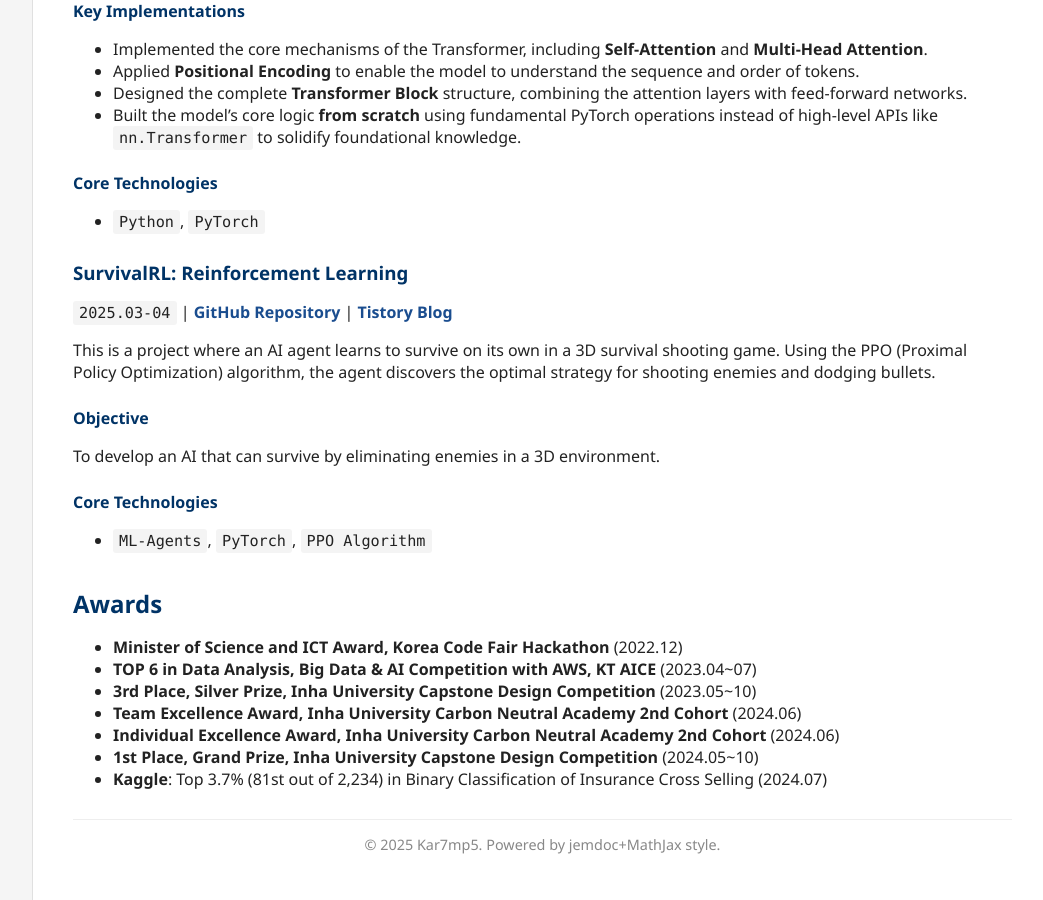
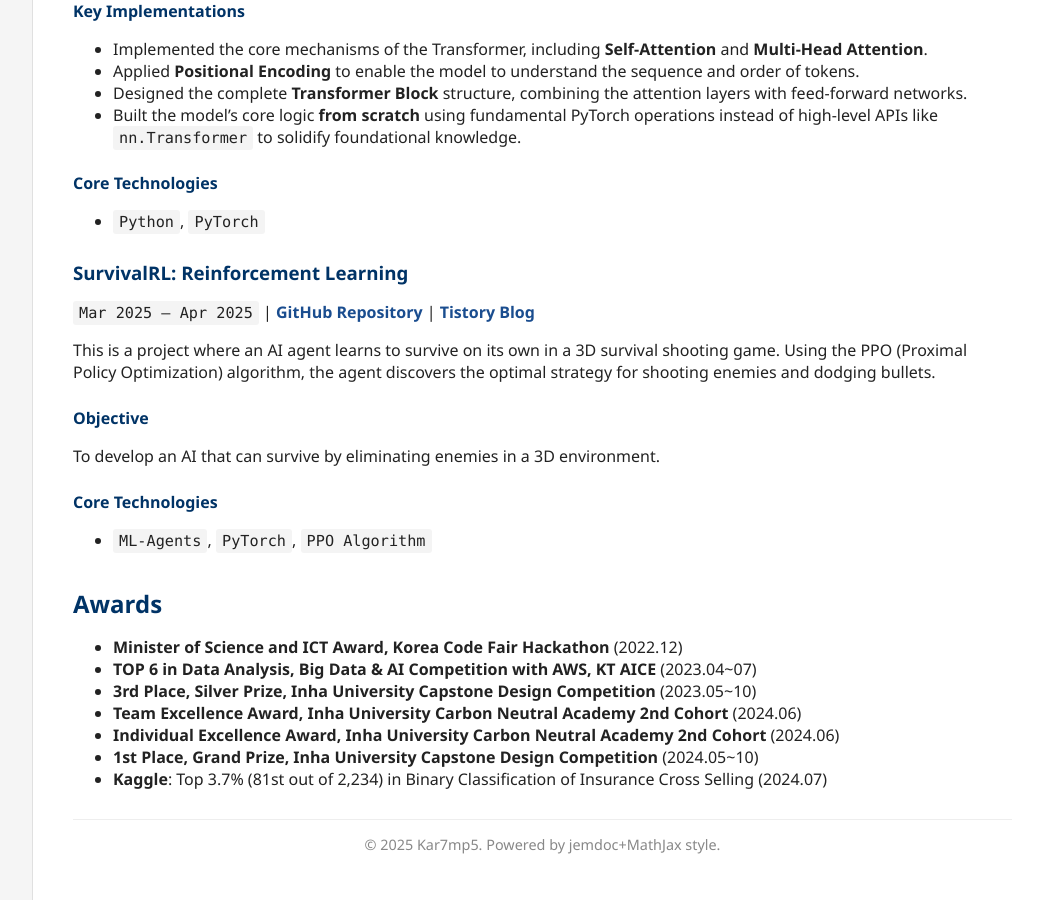
Before and after one commit to kar7mp5/kar7mp5.github.io, a Jekyll site: the page built from aboutme.md, in a window 1280 px wide and 900 px high, scrolled down 1548 px. Shown: the whole window, without its empty margins (228-1271 px from the left). Built offline with Jekyll 4.4.1, drawn with Linux system fonts in a browser that asks for light colours.

Commit message:
style: Change date format to English

```diff
--- a/aboutme.md
+++ b/aboutme.md
@@ -70,7 +70,7 @@ This project is a from-scratch implementation of a GPT model based on the "Atten
 
 ### SurvivalRL: Reinforcement Learning
 
-`2025.03-04` \| [**GitHub Repository**](https://github.com/kar7mp5/SurvivalRL) \| [**Tistory Blog**](https://kar7mp5.tistory.com/entry/Reinforcement-Learning-Python-Matplotlib%EC%9C%BC%EB%A1%9C-%EC%83%9D%ED%83%9C%EA%B3%84-%EA%B0%95%ED%99%94%ED%95%99%EC%8A%B5-%EC%8B%9C%EB%AE%AC%EB%A0%88%EC%9D%B4%EC%85%98-%EA%B5%AC%ED%98%84%ED%95%98%EA%B8%B0)
+`Mar 2025 – Apr 2025` \| [**GitHub Repository**](https://github.com/kar7mp5/SurvivalRL) \| [**Tistory Blog**](https://kar7mp5.tistory.com/entry/Reinforcement-Learning-Python-Matplotlib%EC%9C%BC%EB%A1%9C-%EC%83%9D%ED%83%9C%EA%B3%84-%EA%B0%95%ED%99%94%ED%95%99%EC%8A%B5-%EC%8B%9C%EB%AE%AC%EB%A0%88%EC%9D%B4%EC%85%98-%EA%B5%AC%ED%98%84%ED%95%98%EA%B8%B0)
 
 This is a project where an AI agent learns to survive on its own in a 3D survival shooting game. Using the PPO (Proximal Policy Optimization) algorithm, the agent discovers the optimal strategy for shooting enemies and dodging bullets.
 
```
